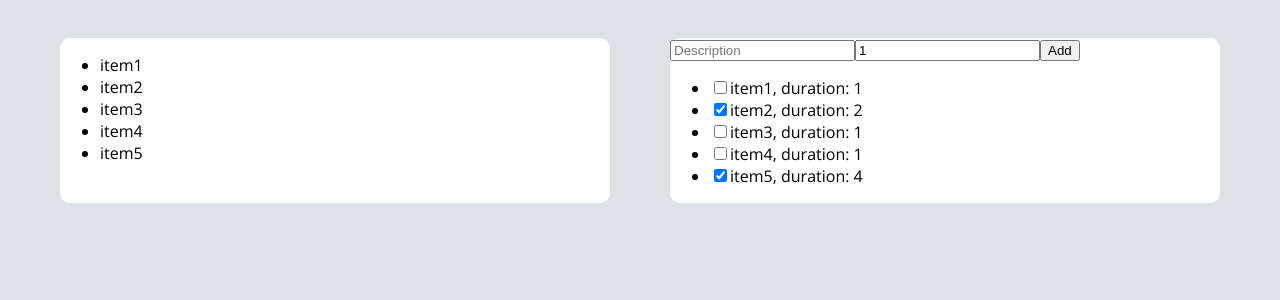
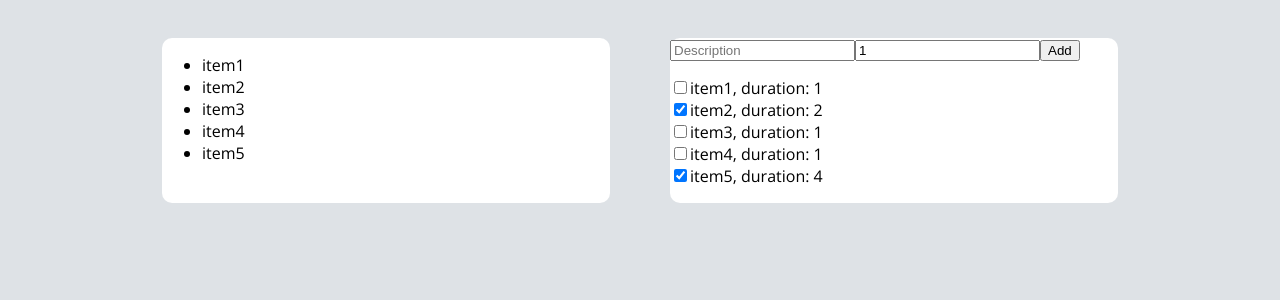
Before and after one commit to dcrescimbeni/todo-less, a React (Create React App) app: page / in a window 1280 px wide. Shown: the top 300 px of the page. Built offline with nearby package versions, Linux system fonts and the light colour scheme.

Commit message:
Added simple styles to list of TaskColumn

```diff
--- a/package.json
+++ b/package.json
@@ -10,6 +10,7 @@
     "react-beautiful-dnd": "^13.1.0",
     "react-dom": "^17.0.2",
     "react-scripts": "4.0.3",
+    "styled-components": "^5.3.3",
     "web-vitals": "^1.1.2"
   },
   "scripts": {
--- a/src/App.css
+++ b/src/App.css
@@ -1,11 +1,12 @@
 .App {
   display: flex;
   justify-content: center;
+  flex-wrap: wrap;
 }
 
 .column {
   background: #ffffff;
-  flex: 0 1 550px;
   margin: 30px;
   border-radius: 10px;
+  flex-basis: clamp(350px, 35vw, 550px);
 }
--- a/src/TaskColumn/TaskColumn.js
+++ b/src/TaskColumn/TaskColumn.js
@@ -1,4 +1,6 @@
 import { DragDropContext, Droppable, Draggable } from 'react-beautiful-dnd';
+import styled from 'styled-components';
+
 import AddItem from '../AddItem/AddItem';
 
 export default function TaskColumn({
@@ -25,7 +27,7 @@ export default function TaskColumn({
         <div>
           <Droppable droppableId="taskList">
             {(provided) => (
-              <ul {...provided.droppableProps} ref={provided.innerRef}>
+              <ListWrapper {...provided.droppableProps} ref={provided.innerRef}>
                 {todoList.map((element, index) => {
                   return (
                     <Draggable
@@ -34,7 +36,7 @@ export default function TaskColumn({
                       index={index}
                     >
                       {(provided) => (
-                        <li
+                        <TaskElement
                           {...provided.draggableProps}
                           {...provided.dragHandleProps}
                           ref={provided.innerRef}
@@ -49,13 +51,13 @@ export default function TaskColumn({
                             }
                           />
                           {element.description}, duration: {element.duration}
-                        </li>
+                        </TaskElement>
                       )}
                     </Draggable>
                   );
                 })}
                 {provided.placeholder}
-              </ul>
+              </ListWrapper>
             )}
           </Droppable>
         </div>
@@ -64,4 +66,13 @@ export default function TaskColumn({
   );
 }
 
+const ListWrapper = styled.ul`
+  list-style: none;
+  padding: 0px;
+`;
+
+const TaskElement = styled.li`
+  margin: 0px;
+`;
+
 // TODO: Add drag and drop
--- a/src/TimeColumn/TimeColumn.js
+++ b/src/TimeColumn/TimeColumn.js
@@ -1,4 +1,5 @@
 import { DragDropContext, Droppable, Draggable } from 'react-beautiful-dnd';
+import styled from 'styled-components';
 
 export default function TimeColumn({ todoList, setTodoList, handleOnDragEnd }) {
   // Code to handle reordering the list
```
Also changed, not shown: 1 other file (tests, documents, lock files or other folders).
